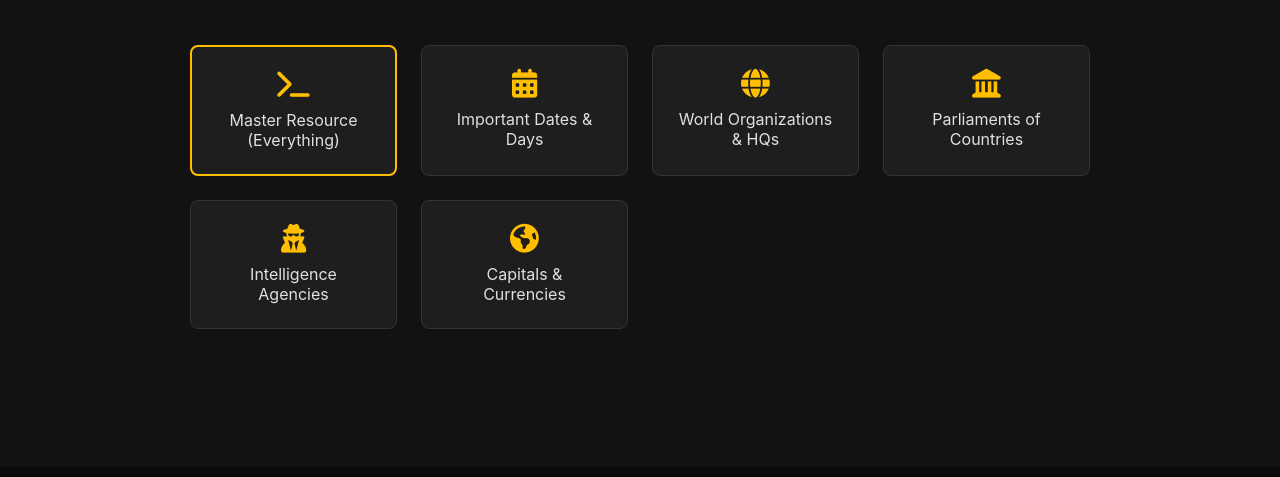
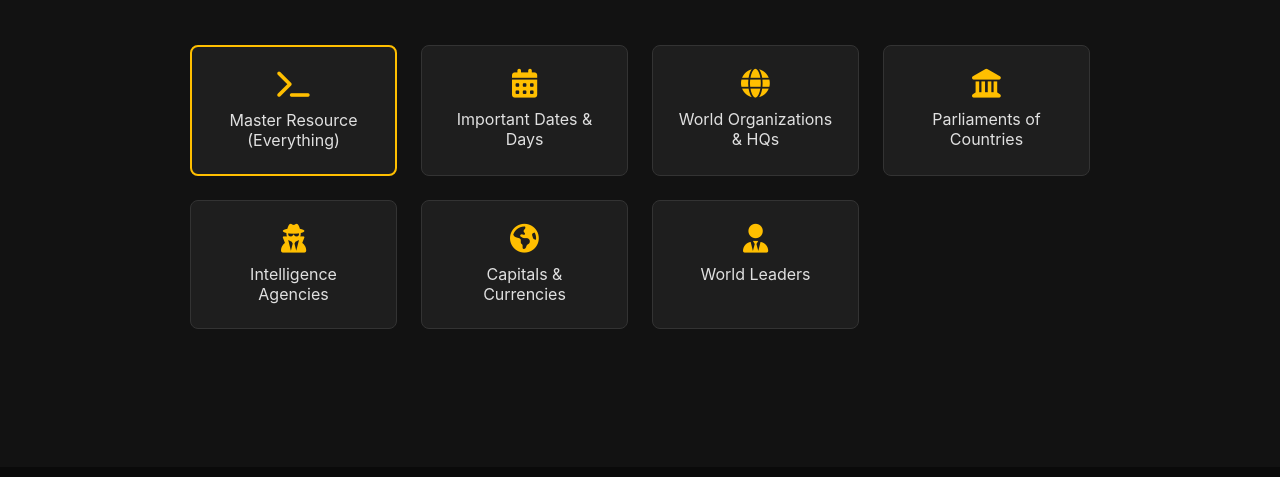
Before and after one commit to arnavbatra0/importantdates, a plain HTML site: page index.html in a window 1280 px wide. Shown: the part 188-665 px from the top of the page. Drawn offline with Linux system fonts and the light colour scheme.

Commit message:
Update index.html
added world leaders

```diff
--- a/index.html
+++ b/index.html
@@ -50,6 +50,11 @@
             <i class="fas fa-globe-americas"></i>
             <span>Capitals & Currencies</span>
         </a>
+
+        <a href="leaders.html" class="card">
+            <i class="fas fa-user-tie"></i>
+            <span>World Leaders</span>
+        </a>
     </div>
 
     <footer>
```
